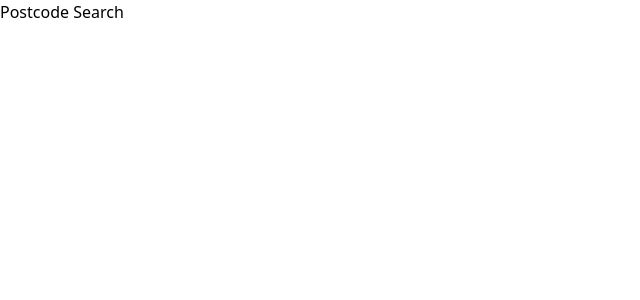
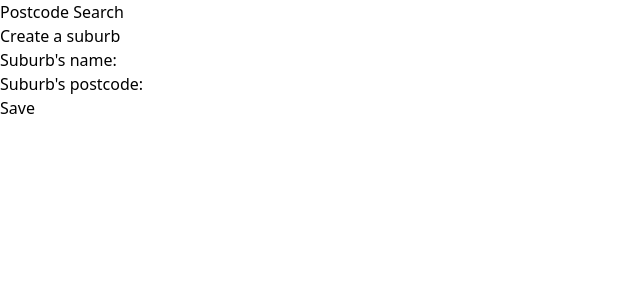
Before and after one commit to marcelamejiao/Postcode-Search, a React (Vite) app: page / in a window 1280 px wide. Shown: the top 300 px of the page, without its empty margins (0-640 px from the left). Built offline with nearby package versions, Linux system fonts and the light colour scheme; no server answers.

Commit message:
install react hook form and implement a form to create a suburb

```diff
--- a/package.json
+++ b/package.json
@@ -11,7 +11,8 @@
   },
   "dependencies": {
     "react": "^18.2.0",
-    "react-dom": "^18.2.0"
+    "react-dom": "^18.2.0",
+    "react-hook-form": "^7.49.2"
   },
   "devDependencies": {
     "@types/react": "^18.2.43",
--- a/src/App.tsx
+++ b/src/App.tsx
@@ -1,8 +1,11 @@
+import AddSuburnForm from "./components/AddSuburbForm/AddSuburbForm"
+
 function App() {
 
   return (
     <>
       <h1>Postcode Search</h1>
+      <AddSuburnForm />
     </>
   )
 }
--- /dev/null
+++ b/src/components/AddSuburbForm/AddSuburbForm.tsx
@@ -0,0 +1,72 @@
+import { useState } from "react";
+import { useForm, SubmitHandler } from "react-hook-form";
+import { createSuburb } from "../../services/suburbs";
+
+type IFormValues= {
+    name: string,
+    postcode: string,
+}
+
+export default function AddSuburnForm() {
+    const [error, setError] = useState(false);
+
+    const {
+        register,
+        handleSubmit,
+        formState: {errors},
+    } = useForm<IFormValues>()
+
+    const onSubmit: SubmitHandler<IFormValues> = async (data, e) => {
+        e.preventDefault();
+        try {
+            if (error) {
+                setError(false);
+            }
+        await createSuburb(data);
+        } catch (e) {
+            setError(true);
+        }
+    }
+
+    return (
+        <div>
+            <form onSubmit={handleSubmit(onSubmit)}>
+                <h2>Create a suburb</h2>
+                <div>
+                    <label>Suburb's name:</label>
+                    <input
+                        {...register("name",
+                            {required: true}
+                        )}
+                        aria-invalid={errors.name ? "true" : "false"}
+                    />
+                    {errors.name?.type === "required" && (
+                        <p role="alert">
+                            Suburb's name is required
+                        </p>
+                    )}
+                </div>
+                <div>
+                    <label>Suburb's postcode:</label>
+                    <input
+                        {...register("postcode",
+                            {required: true}
+                        )}
+                        aria-invalid={errors.postcode ? "true" : "false"}
+                    />
+                    {errors.postcode?.type === "required" && (
+                        <p role="alert">
+                            Suburb's postcode is required
+                        </p>
+                    )}
+                </div>
+                <div>
+                    <input
+                        type="submit"
+                        value="Save"
+                    />
+                </div>
+            </form>
+        </div>
+    )
+}
```
Also changed, not shown: 1 other file (tests, documents, lock files or other folders).
